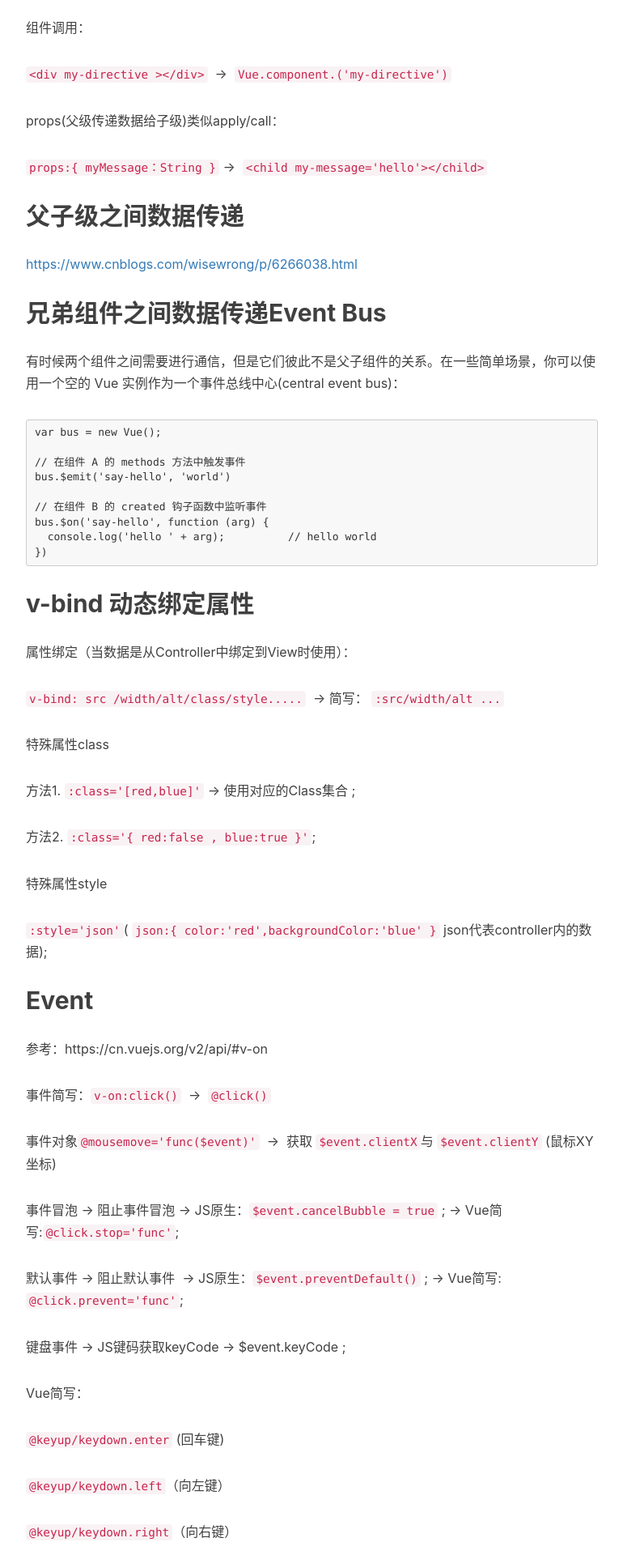
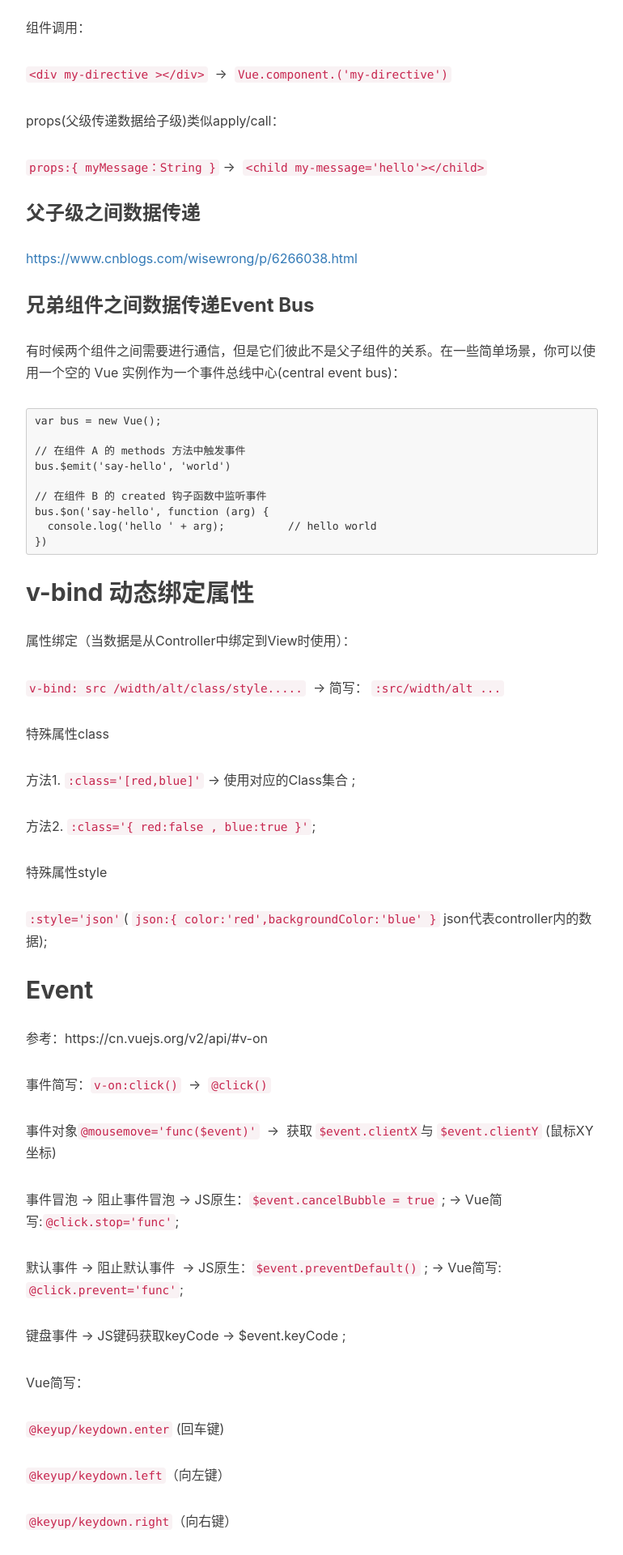
Before and after one commit to devin-huang/devin-huang.github.io, a Jekyll site: the page built from _posts/2017-08-01-Vue开发.md, in a window 1280 px wide. Shown: the part 2136-4056 px from the top of the page at 81% size, without its empty margins (233-1003 px from the left). Built offline with Jekyll 4.4.1, drawn with Linux system fonts in a browser that asks for light colours; nearby versions of some CDN libraries; comment, search, counter and statistics services are not loaded.

```diff
--- a/_posts/2017-08-01-Vue开发.md
+++ b/_posts/2017-08-01-Vue开发.md
@@ -79,11 +79,11 @@ props(父级传递数据给子级)类似apply/call：
 
 `props:{ myMessage：String }` ->  `<child my-message='hello'></child>`
 
-## 父子级之间数据传递
+### 父子级之间数据传递
 
 [https://www.cnblogs.com/wisewrong/p/6266038.html](https://www.cnblogs.com/wisewrong/p/6266038.html)
 
-## 兄弟组件之间数据传递Event Bus
+### 兄弟组件之间数据传递Event Bus
 
 有时候两个组件之间需要进行通信，但是它们彼此不是父子组件的关系。在一些简单场景，你可以使用一个空的 Vue 实例作为一个事件总线中心(central event bus)：
 
```
